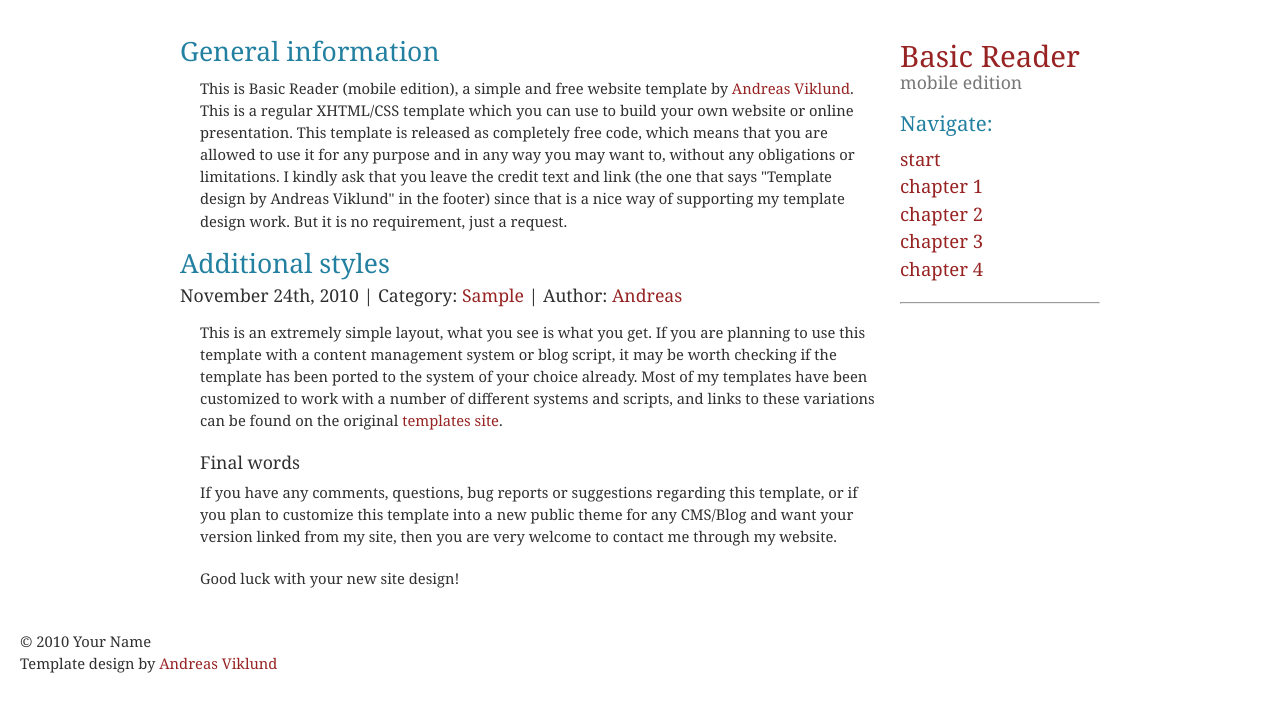
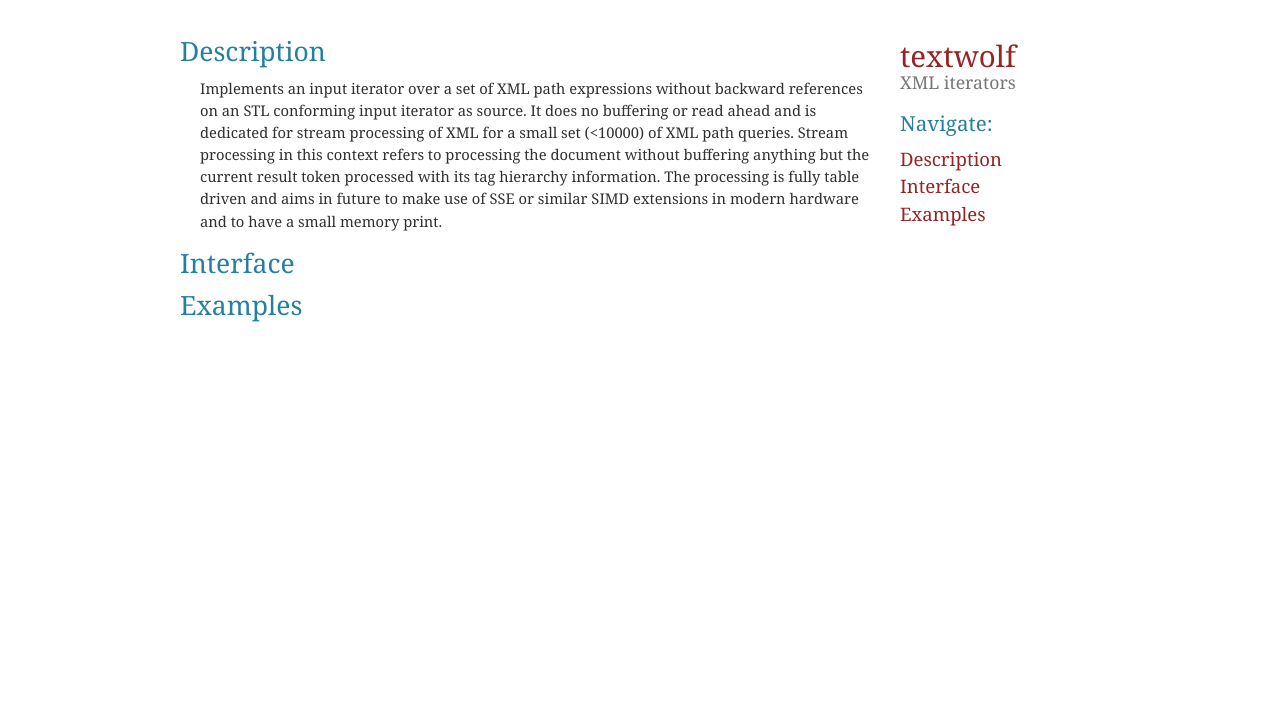
Before and after one commit to patrickfrey/textwolf, a plain HTML site: page www/index.html in a window 1280 px wide. Drawn offline with Linux system fonts and the light colour scheme.

Commit message:
added web page

```diff
--- a/www/index.html
+++ b/www/index.html
@@ -8,40 +8,38 @@
 	<meta name="viewport" content="width=620; initial-scale=1.0; maximum-scale=1.0;">
 	<link rel="stylesheet" type="text/css" href="mobile.css" media="only screen and (max-width: 480px)" />
 	<link rel="stylesheet" type="text/css" href="desktop.css" media="screen and (min-width: 481px)" />
-	<title>Basic Reader (mobile edition) v1.0</title>
+	<title>textwolf</title>
 </head>
 
 <body>
 <div id="wrap">
 	<div id="sidebar">
-		<h1><a href="index.html">Basic Reader</a></h1>
-		<p class="slogan">mobile edition</p>
+		<h1><a href="index.html">textwolf</a></h1>
+		<p class="slogan">XML iterators</p>
 		<h2>Navigate:</h2>
 		<ul>
-			<li><a href="#">start</a></li>
-			<li><a href="#">chapter 1</a></li>
-			<li><a href="#">chapter 2</a></li>
-			<li><a href="#">chapter 3</a></li>
-			<li><a href="#">chapter 4</a></li>
+			<li><a href="#description">Description</a></li>
+			<li><a href="#interface">Interface</a></li>
+			<li><a href="#examples">Examples</a></li>
 		</ul>
-		<hr class="clear" />
+	</div>
+	<div id="content">
+		<a name="description"></a>
+		<h2>Description</h2>
+		<p>Implements an input iterator over a set of XML path expressions without backward references on an STL conforming input iterator as source. It does no buffering or read ahead and is dedicated for stream processing of XML for a small set (<10000) of XML path queries. Stream processing in this context refers to processing the document without buffering anything but the current result token processed with its tag hierarchy information. The processing is fully table driven and aims in future to make use of SSE or similar SIMD extensions in modern hardware and to have a small memory print.</p>
 	</div>
 
 	<div id="content">
-		<h2>General information</h2>
-		<p>This is Basic Reader (mobile edition), a simple and free website template by <a href="http://andreasviklund.com/">Andreas Viklund</a>. This is a regular XHTML/CSS template which you can use to build your own website or online presentation. This template is released as completely free code, which means that you are allowed to use it for any purpose and in any way you may want to, without any obligations or limitations. I kindly ask that you leave the credit text and link (the one that says "Template design by Andreas Viklund" in the footer) since that is a nice way of supporting my template design work. But it is no requirement, just a request.</p>
+		<a name="interface"></a>
+		<h2>Interface</h2>
+		<p></p>
+	</div>
 
-		<h2>Additional styles</h2>
-		<p class="timestamp">November 24th, 2010 | Category: <a href="#">Sample</a> | Author: <a href="#">Andreas</a></p>
-		<p>This is an extremely simple layout, what you see is what you get. If you are planning to use this template with a content management system or blog script, it may be worth checking if the template has been ported to the system of your choice already. Most of my templates have been customized to work with a number of different systems and scripts, and links to these variations can be found on the original <a href="http://andreasviklund.com/templates/">templates site</a>.</p>
-		<h3>Final words</h3>
-		<p>If you have any comments, questions, bug reports or suggestions regarding this template, or if you plan to customize this template into a new public theme for any CMS/Blog and want your version linked from my site, then you are very welcome to contact me through my website.</p>
-		<p>Good luck with your new site design!</p>
+	<div id="content">
+		<a name="examples"></a>
+		<h2>Examples</h2>
+		<p></p>
 	</div>
-</div>
-<div id="footer">
-<p>&copy; 2010 Your Name<br />
-	Template design by <a href="http://andreasviklund.com/">Andreas Viklund</a></p>
 </div>
 </body>
 </html>
--- a/www/mobile.css
+++ b/www/mobile.css
@@ -29,3 +29,5 @@
 .timestamp {font-size:1.3em; margin:5px 0 15px 0;}
 .timestamp a {font-weight:400;}
 .clear {clear:both; height:20px; visibility:hidden;}
+.credits {font-size:0.8em; color:#777; margin:0;}
+.credits a {color:#777;}
```
Also changed, not shown: www/desktop.css (line endings or trailing spaces).
